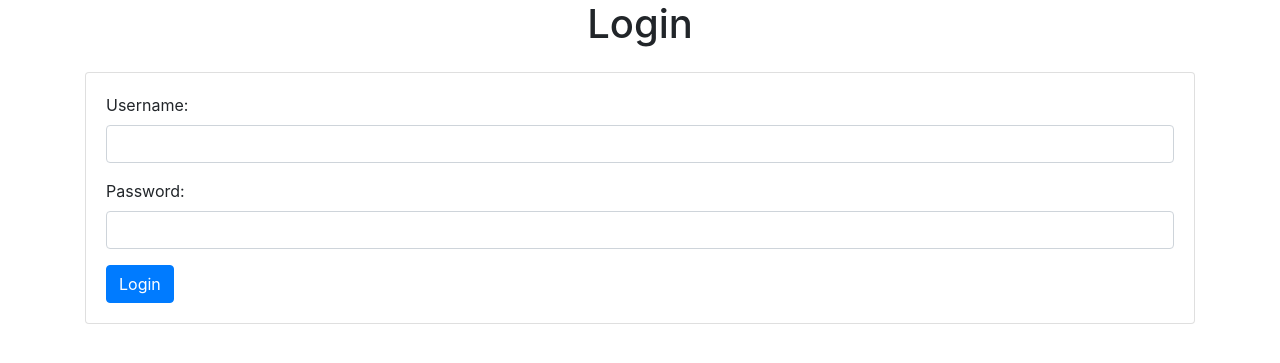
After one commit to Oscardkyou/Neobis_Shortener_Project, a Django app: page /login/ in a window 1280 px wide. The commit adds this page. Shown: the top 363 px of the page. Run offline with Django 4.2, Linux system fonts and the light colour scheme; some libraries are stand-ins or nearby versions.

```diff
--- a/requirements.txt
+++ b/requirements.txt
@@ -1,4 +1,5 @@
 asgiref==3.8.1
 Django==5.0.6
+django-crispy-forms==2.1
 djangorestframework==3.15.1
 sqlparse==0.5.0
--- /dev/null
+++ b/url/templates/login.html
@@ -0,0 +1,39 @@
+{% load static %}
+<!doctype html>
+<html lang="en">
+<head>
+    <meta charset="UTF-8">
+    <meta name="viewport" content="width=device-width, initial-scale=1.0">
+    <title>Login</title>
+    <link rel="stylesheet" href="https://stackpath.bootstrapcdn.com/bootstrap/4.5.2/css/bootstrap.min.css">
+    <link rel="stylesheet" href="{% static 'styles.css' %}">
+</head>
+<body>
+    <div class="container">
+        <header class="text-center mb-4">
+            <h1>Login</h1>
+        </header>
+        <main>
+            <div class="card">
+                <div class="card-body">
+                    <form method="post">
+                        {% csrf_token %}
+                        <div class="form-group">
+                            <label for="username">Username:</label>
+                            <input type="text" name="username" id="username" class="form-control" required>
+                        </div>
+                        <div class="form-group">
+                            <label for="password">Password:</label>
+                            <input type="password" name="password" id="password" class="form-control" required>
+                        </div>
+                        <button type="submit" class="btn btn-primary">Login</button>
+                    </form>
+                </div>
+            </div>
+        </main>
+    </div>
+    <script src="https://code.jquery.com/jquery-3.5.1.slim.min.js"></script>
+    <script src="https://cdn.jsdelivr.net/npm/@popperjs/core@2.5.2/dist/umd/popper.min.js"></script>
+    <script src="https://stackpath.bootstrapcdn.com/bootstrap/4.5.2/js/bootstrap.min.js"></script>
+</body>
+</html>
--- a/url/urls.py
+++ b/url/urls.py
@@ -1,8 +1,14 @@
 from django.urls import path
+from . import views
+from django.contrib.auth import views as auth_views
 from . import views
 
 urlpatterns = [
    path('url/<str:hash>/', views.redirect_original_url),
    path('url/', views.create_short_url),
    path('url/stats/<str:hash>/', views.get_url_stats),
+   path('signup/', views.signup, name='signup'),
+   path('login/', views.login_view, name='login'),
+   path('logout/', auth_views.LogoutView.as_view(), name='logout'),
+   #path('', views.index, name='index'),
 ]
--- a/url/views.py
+++ b/url/views.py
@@ -6,6 +6,10 @@ from django.http import JsonResponse
 import hashlib
 from .serializers import URLSerializer
 from rest_framework.response import Response
+from django.contrib.auth import login, authenticate
+from django.contrib.auth.forms import AuthenticationForm
+from .forms import SignUpForm
+
 
 def redirect_original_url(request, hash):
     try:
@@ -47,3 +51,34 @@ def simple_ui(request):
     urls = URL.objects.all()
     ## Render template
     return render(request, "index.html", {"urls": urls})
+
+def signup(request):
+    if request.method == 'POST':
+        form = SignUpForm(request.POST)
+        if form.is_valid():
+            form.save()
+            username = form.cleaned_data.get('username')
+            password = form.cleaned_data.get('password1')
+            user = authenticate(username=username, password=password)
+            login(request, user)
+            return redirect('index')
+    else:
+        form = SignUpForm()
+    return render(request, 'signup.html', {'form': form})
+
+def login_view(request):
+    if request.method == 'POST':
+        form = AuthenticationForm(request, data=request.POST)
+        if form.is_valid():
+            username = form.cleaned_data.get('username')
+            password = form.cleaned_data.get('password')
+            user = authenticate(username=username, password=password)
+            if user is not None:
+                login(request, user)
+                return redirect('index')
+    else:
+        form = AuthenticationForm()
+    return render(request, 'login.html', {'form': form})
+
+def index(request):
+    return render(request, 'index.html')
```
Also changed, not shown: config/settings.py (+7 -15 lines), url/forms.py (added, +21 -0 lines), url/templates/index.html (+11 -37 lines), url/templates/signup.html (added, +27 -0 lines), db.sqlite3.
